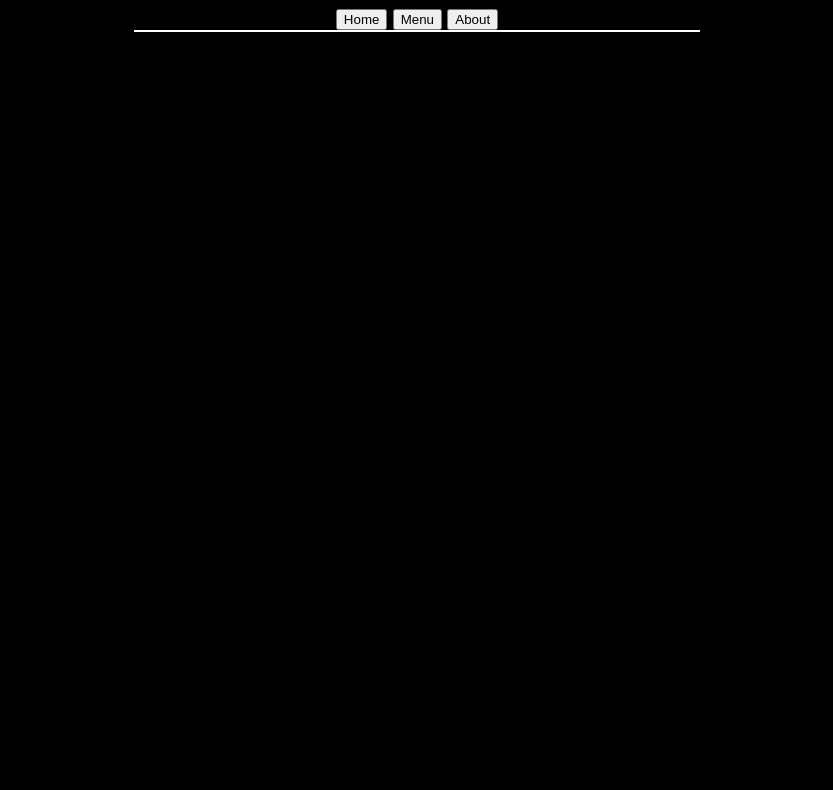
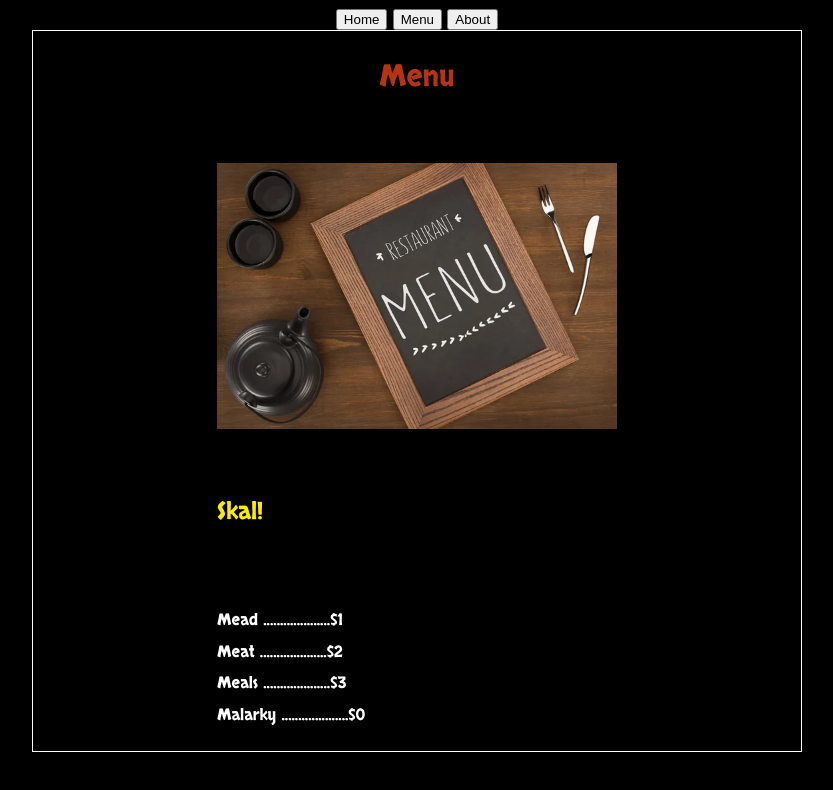
Before and after one commit to Pigg-eh/odin-restaurant-page, a website built with webpack: page src/index.html in a window 1280 px wide. Both pictures are taken after a click on the button "Menu". Shown: the whole page, without its empty margins (223-1056 px from the left). Built offline with nearby package versions, Linux system fonts and the light colour scheme.

Commit message:
feat: add content to other two tabs

```diff
--- /dev/null
+++ b/src/about.js
@@ -0,0 +1,38 @@
+import { forEach } from 'lodash';
+import Icon from './media/aboutImg.png';
+
+    const myImage = new Image();
+    myImage.src = Icon;
+
+    const insertAbout = function(){
+        const element = document.querySelector('div#content');
+
+        const title = document.createElement('h2')
+        const headline = document.createElement('h3')
+        const paragraph = document.createElement('div')
+
+        title.textContent = 'Langheim'
+        title.classList.add('title')
+
+        headline.textContent = 'Contact Number: 123478901234732'
+        headline.classList.add('headline')
+
+        paragraph.textContent = 'We are Lorem ipsum dolor sit amet consectetur adipisicing elit. Maxime sed dolorem ex consequuntur, maiores ratione nesciunt rerum aliquam provident deserunt illum, ipsum quisquam, fuga inventore iusto vel perspiciatis! Quia, pariatur.'
+        paragraph.classList.add('paragraph')
+
+        let domArray = [title,myImage, headline, paragraph]
+
+        domArray.forEach((item) => {
+            element.appendChild(item)
+        })
+
+        return domArray
+    }
+
+
+
+export {
+    insertAbout
+}
+
+//$ npx webpack --watch
--- a/src/index.js
+++ b/src/index.js
@@ -1,6 +1,8 @@
 import _, { forEach } from 'lodash';
 import './styles.css';
 import {insertHome} from './home.js'
+import {insertMenu} from './menu.js'
+import {insertAbout} from './about.js'
 
 console.log(insertHome)
 
@@ -33,17 +35,15 @@ function addTabListeners(){
                     insertHome()
                     break;
                 case 'insertMenu':
-                    console.log('mune')
+                    insertMenu()
                     break;
                 case 'insertAbout':
-                    console.log('about')
+                    insertAbout()
                     break;
             }
 
         })
     });
-
-
 }
 
 addTabListeners()
--- /dev/null
+++ b/src/menu.js
@@ -0,0 +1,63 @@
+import { forEach } from 'lodash';
+import Icon from './media/menuImg.png';
+
+    const myImage = new Image();
+    myImage.src = Icon;
+
+    const insertMenu = function(){
+        const element = document.querySelector('div#content');
+
+        const title = document.createElement('h2')
+        const headline = document.createElement('h3')
+        const list = document.createElement('ul')
+        const listItem1 = document.createElement('ul')
+        const listItem2 = document.createElement('ul')
+        const listItem3 = document.createElement('ul')
+        const listItem4 = document.createElement('ul')
+
+
+
+        title.textContent = 'Menu'
+        title.classList.add('title')
+
+        headline.textContent = 'Skal!'
+        headline.classList.add('headline')
+
+        listItem1.textContent = 'Mead ....................$1'
+        listItem1.classList.add('list')
+
+        listItem2.textContent = 'Meat ....................$2'
+        listItem2.classList.add('list')
+
+        listItem3.textContent = 'Meals ....................$3'
+        listItem3.classList.add('list')
+
+        listItem4.textContent = 'Malarky ....................$0'
+        listItem4.classList.add('list')
+
+        let domArray = [title, myImage, headline, list]
+
+        domArray.forEach((item) => {
+            element.appendChild(item)
+        })
+
+        const listNode = document.querySelector('div#content > ul')
+
+        let listArray = [listItem1, listItem2, listItem3, listItem4]
+
+
+
+        listArray.forEach((item) => {
+            listNode.appendChild(item)
+        })
+
+        return domArray
+    }
+
+
+
+export {
+    insertMenu
+}
+
+//$ npx webpack --watch
--- a/src/styles.css
+++ b/src/styles.css
@@ -21,28 +21,45 @@ body>button{
 
 div#content {
     border: 1px white solid;
-    display: flex;
+    display: grid;
     flex-direction: column;
-    align-items: center;
+    /* align-items: center; */
     justify-content: center;
 
     flex-wrap: wrap;
-    width: 44vw;
-    height: 100%;
+    width: 60vw;
+    height: 90vh;
 }
 
 h2.title {
+    font-size: 30px;
+    justify-self: center;
     color: #e44219c9;
+    font-weight: bold;
 }
 
 img {
-    width: 100%;
+    width: 50vh;
+    justify-self: center;
 }
 
 .headline {
+    font-size: 24px;
+    font-weight: bold;
     color: rgb(253, 236, 0);
 }
 
 .paragraph{
     color: #FFF;
 }
+
+ul {
+    color: white;
+
+    display: grid;
+
+
+    font-style: normal;
+    font-size: 16px;
+    padding: 0px;
+}
```
Also changed, not shown: src/index.html (line endings or trailing spaces), src/media/aboutImg.png (added), src/media/menuImg.png (added).
